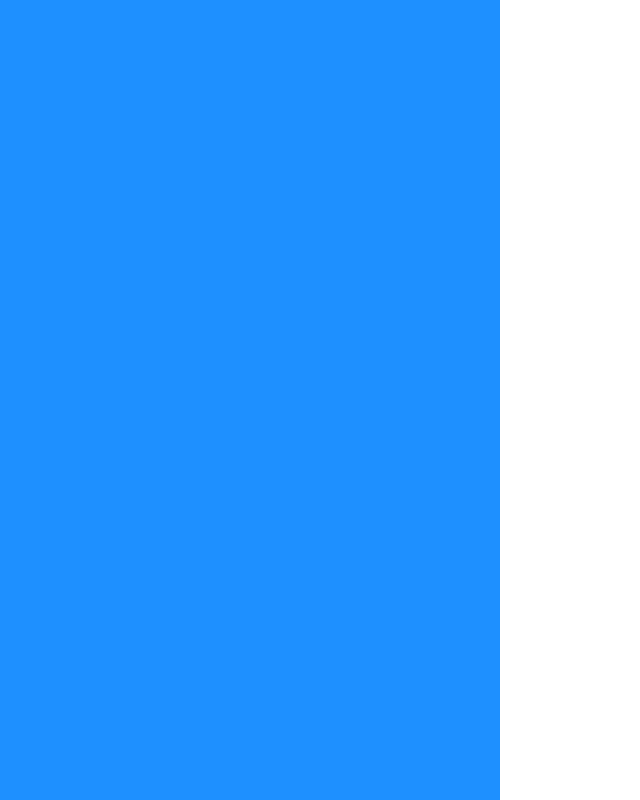
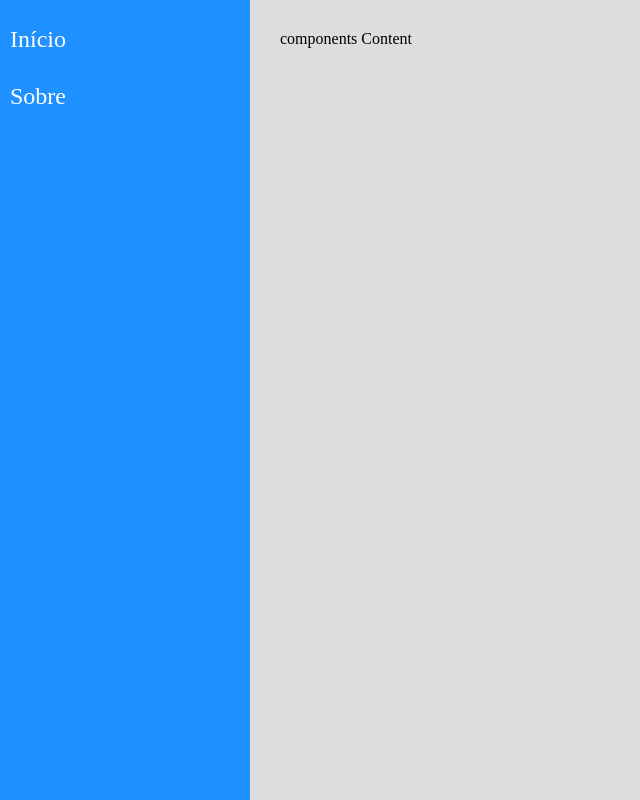
Before and after one commit to devBernardo-Mendes/react-router-study, a React (Create React App) app: page / in a window 1280 px wide. Shown: the whole page, without its empty margins (0-640 px from the left). Built offline with nearby package versions, Linux system fonts and the light colour scheme.

Commit message:
feat: :sparkles: Construction of application navigation

```diff
--- a/src/components/layout/Content.jsx
+++ b/src/components/layout/Content.jsx
@@ -1,10 +1,10 @@
 import React from "react";
 import './Content.css'
 
-const Menu = props => (
-    <main className="Menu">
-
+const Content = props => (
+    <main className="Content">
+        components Content
     </main>
 )
 
-export default Menu
+export default Content
--- a/src/components/layout/Menu.jsx
+++ b/src/components/layout/Menu.jsx
@@ -3,7 +3,16 @@ import './Menu.css'
 
 const Menu = props => (
     <aside className="Menu">
-
+        <nav>
+            <ul>
+                <li>
+                    <a href="/">Início</a>
+                </li>
+                <li>
+                    <a href="/">Sobre</a>
+                </li>
+            </ul>
+        </nav>
     </aside>
 )
 
```
